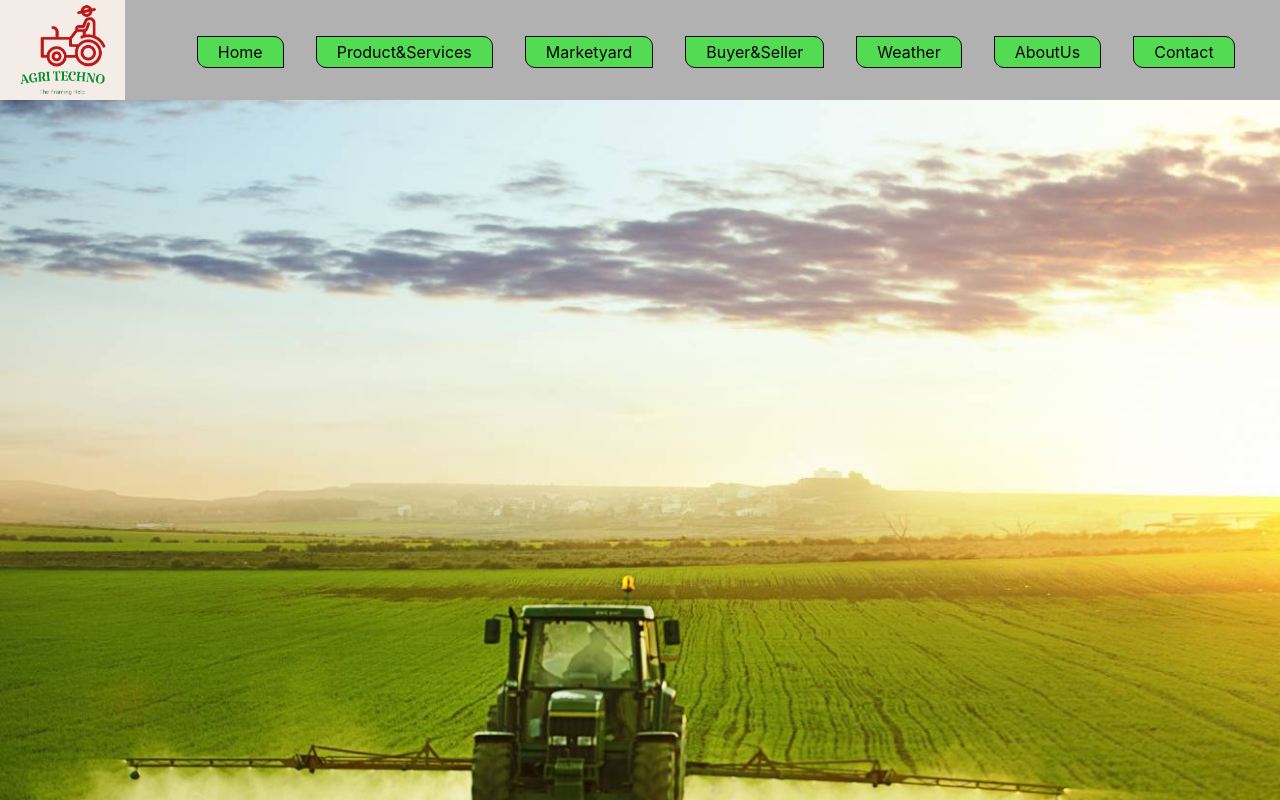
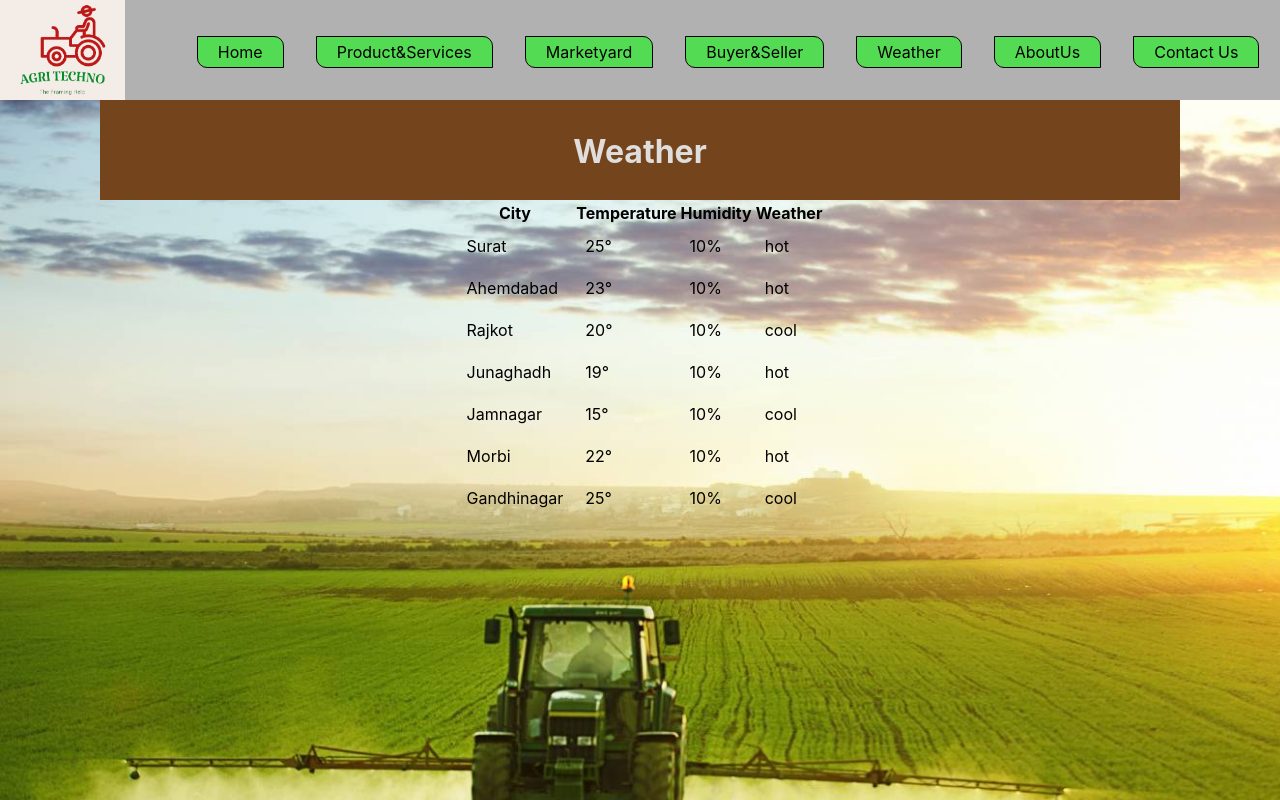
Before and after one commit to JayPagada/agri-techno, a React (Create React App) app: page /AgriTechno/Weather in a window 1280 px wide. Shown: the top 800 px of the page. Built offline with nearby package versions, Linux system fonts and the light colour scheme.

Commit message:
added Weather page and MarketYard page

```diff
--- a/src/App.js
+++ b/src/App.js
@@ -5,14 +5,16 @@ import Home from './component/Home/Home';
 import AboutUs from './component/AboutUs/AboutUs';
 import Contact from './component/Contact/Contact';
 import HomeSub from "./component/Home/HomeSub";
+import Weather from './component/Weather/Weather';
 function App() {
   return (
     <div className="App">
     <Switch>
       <Route path="/AgriTechno" component={Home}/>
       <Route path="/AgriTechno/Home" exact component={HomeSub}/>
-      <Route path="/AgriTechno/Contact" exact component={Contact}/>
+      <Route path="/AgriTechno/ContactUs" exact component={Contact}/>
       <Route path="/AgriTechno/AboutUs" exact component={AboutUs}/>
+      <Route path="/AgriTechno/Weather" exact component={Weather}/>
     </Switch>
     </div>
   );
--- a/src/component/AboutUs/AboutUs.css
+++ b/src/component/AboutUs/AboutUs.css
@@ -9,6 +9,7 @@
     width: 60%;
     color: rgb(22, 16, 2);
     margin-left: 20%;
+    margin-top: 20px;
     text-align: center;
     align-items: center;
 }
--- a/src/component/AboutUs/AboutUs.jsx
+++ b/src/component/AboutUs/AboutUs.jsx
@@ -10,7 +10,6 @@ const { Meta } = Card;
 const AboutUs = () => {
   return (
     <div className="containerAbout">
-      <h1>About Agri Techno</h1>
       <div className="para">
         In the Agri-techno we give the all type of information in the
         Agri-techno we give crop management,products&all type of Services.
--- a/src/component/Contact/Contact.jsx
+++ b/src/component/Contact/Contact.jsx
@@ -28,12 +28,11 @@ const Contact = () => {
 
   return (
     <div className="containerContact">
-      <h1>Contact Us</h1>
       <section className="mb-4 container card ">
         <p className="text-center ">
-          Do you have any questions? Please do not hesitate to contact us
+         <b>Do you have any questions? Please do not hesitate to contact us
           directly. Our team will come back to you within a matter of hours to
-          help you.
+          help you.</b>
         </p>
       </section>
       <Form {...layout} name="nest-messages" onFinish={onFinish} validateMessages={validateMessages}>
--- a/src/component/MainRouteFile/MainRouteFile.css
+++ b/src/component/MainRouteFile/MainRouteFile.css
@@ -6,3 +6,16 @@
     min-height: 800px;
     overflow: hidden;
 }
+.titleHeader{
+    display: flex;
+    height:100px;
+    width: 100%;
+    background-color: rgb(116, 68, 29);
+    text-align: center;
+    justify-content: center;
+}
+
+.titleHeader h1{
+    font-size: 2em;
+    color: rgb(224, 221, 221);
+}
--- a/src/component/MainRouteFile/MainRouteFile.jsx
+++ b/src/component/MainRouteFile/MainRouteFile.jsx
@@ -1,26 +1,41 @@
 import React from "react";
-import { Layout } from 'antd';
-import {Route,Switch} from "react-router-dom"
+import { Layout } from "antd";
+import { Route, Switch } from "react-router-dom";
 import HomeSub from "../Home/HomeSub";
 import Contact from "../Contact/Contact";
 import AboutUs from "../AboutUs/AboutUs";
-import "./MainRouteFile.css"
+import "./MainRouteFile.css";
+import Weather from "../Weather/Weather";
+import Marketyard from "../Marketyard/Marketyard";
 
-const {  Content } = Layout;
+const { Content } = Layout;
 
-const mainRouteFile =()=>{
-
+const mainRouteFile = () => {
+  const Location = window.location.pathname;
+  const title = Location.replace("/AgriTechno/", "");
+  // if(title !== ){
+  // const titleHeader =  ()}
   return (
     <Layout className="content-layout">
       <Content className="content-layout-section">
+        {
+        (title !== "Home")&&
+          <div className="titleHeader">
+            <h1>{title}</h1>
+          </div>
+        }
         <Switch>
-                    <Route path="/AgriTechno/Home" component={HomeSub}/>
-                    <Route path="/AgriTechno/Contact" component={Contact}/>
-                    <Route path="/AgriTechno/AboutUs" component={AboutUs}/>
+          <Route path="/AgriTechno/Home" component={HomeSub} />
+          <Route path="/AgriTechno/ContactUs" component={Contact} />
+          <Route path="/AgriTechno/AboutUs" component={AboutUs} />
+          <Route path="/AgriTechno/Weather" component={Weather} />
+          <Route path="/AgriTechno/Marketyard" component={Marketyard}/>
+          <Route path="/AgriTechno/Marketyard/Rajkot" component={Marketyard}/>
+          <Route path="/AgriTechno/Marketyard/Gondal" component={Marketyard}/>
         </Switch>
       </Content>
     </Layout>
   );
-}
+};
 
 export default mainRouteFile;
--- /dev/null
+++ b/src/component/Marketyard/Marketyard.css
@@ -0,0 +1,17 @@
+.marketyardTitle h2{
+    text-align: center;
+}
+/* .para1{
+    width: 80%;
+} */
+.marketYard .twobutton{
+    width: 100%;
+    display: flex;
+    flex-direction: row;
+    align-items: center;
+    justify-content: center;
+}
+.twobutton button{
+    margin-left: 15px;
+    padding: 10px;
+}
--- a/src/component/Marketyard/Marketyard.jsx
+++ b/src/component/Marketyard/Marketyard.jsx
@@ -0,0 +1,41 @@
+import React from "react";
+import "./Marketyard.css";
+const Marketyard = () => {
+  return (
+    <div className="marketYard">
+      <div className="marketyardTitle">
+        <h2>Agricultural produce market committee</h2>
+      </div>
+      <div className="para1">
+        <p>
+          Each state which operates APMC markets geographically divide the
+          state. Markets (mandis) are established at different places within the
+          state. Farmers are required to sell their produce via auction at the
+          mandi in their region. Traders require a license to operate within a
+          mandi. Wholesale and retail traders (e.g. shopping mall owners) and
+          food processing companies cannot buy produce directly from a farmer.
+        </p>
+      </div>
+      <div className="para2">
+        <b>Some of the salient features of the APMC Model Act 2003 are as follows.</b><br/><br/>
+        1) Facilitates contract farming model.<br/>
+        2) Special market for
+        perishables. <br/>
+        3) Farmers, private persons can set up own market.<br/>
+        4)Licensing norms relaxed. <br/>
+        5) Single market fee. <br/>
+        6) APMC revenue to be kham je hoo
+        used for improving market infrastructure.<br/>
+      </div>
+      <div className="marketyardTitle">
+        <h2>MarketYards</h2>
+      </div>
+      <div className="twobutton">
+            <button>Rajkot</button>
+            <button>Gondal</button>
+      </div>
+    </div>
+  );
+};
+
+export default Marketyard;
--- a/src/component/Navbar/Navbar.jsx
+++ b/src/component/Navbar/Navbar.jsx
@@ -27,6 +27,7 @@ const Navbar = ()=>{
                         <NavLink to="/AgriTechno/Marketyard" >
                         Marketyard
                         </NavLink>
+
                     </Menu.Item>
 
                     <Menu.Item key="BuyerSeller">
@@ -48,8 +49,8 @@ const Navbar = ()=>{
                     </Menu.Item>
 
                     <Menu.Item key="Contact">
-                        <NavLink to="/AgriTechno/Contact" >
-                        Contact
+                        <NavLink to="/AgriTechno/ContactUs" >
+                        Contact Us
                         </NavLink>
                     </Menu.Item>
 
--- /dev/null
+++ b/src/component/Weather/Weather.css
@@ -0,0 +1,18 @@
+.table ul{
+    display: none;
+}
+.table{
+    display: flex;
+    width: 100%;
+    height: auto;
+    justify-content: center;
+    align-items: center;
+}
+
+.table tr td {
+    padding:10px;
+}
+
+tr{
+    margin: 10px;
+}
--- a/src/component/Weather/weather.jsx
+++ b/src/component/Weather/weather.jsx
@@ -0,0 +1,88 @@
+import React from "react";
+import { Table, Tag, Space } from "antd";
+import "./Weather.css"
+const Weather = () => {
+  const columns = [
+    {
+      title: "City",
+      dataIndex: "city",
+      key: "city",
+      render: (text) => <a>{text}</a>,
+    },
+    {
+      title: "Temperature",
+      dataIndex: "Temperature",
+      key: "Temperature",
+    },
+    {
+      title: "Humidity",
+      dataIndex: "Humidity",
+      key: "Humidity",
+    },
+    {
+      title: "Weather",
+      key: "Weather",
+      dataIndex: "Weather",
+    }
+  ];
+
+  const data = [
+    {
+      key: "1",
+      city: "Surat",
+      Temperature: "25°",
+      Humidity: "10%",
+      Weather: "hot",
+    },
+    {
+      key: "2",
+      city: "Ahemdabad",
+      Temperature: "23°",
+      Humidity: "10%",
+      Weather: "hot",
+    },
+    {
+      key: "3",
+      city: "Rajkot",
+      Temperature: "20°",
+      Humidity: "10%",
+      Weather: "cool",
+    },
+    {
+        key: "4",
+        city: "Junaghadh",
+        Temperature: "19°",
+        Humidity: "10%",
+        Weather: "hot",
+      },
+      {
+        key: "5",
+        city: "Jamnagar",
+        Temperature: "15°",
+        Humidity: "10%",
+        Weather: "cool",
+      },
+      {
+        key: "6",
+        city: "Morbi",
+        Temperature: "22°",
+        Humidity: "10%",
+        Weather: "hot"
+      },
+      {
+        key: "7",
+        city: "Gandhinagar",
+        Temperature: "25°",
+        Humidity: "10%",
+        Weather: "cool",
+      },
+  ];
+
+  return (
+    <div className="table">
+      <Table columns={columns} dataSource={data} />
+    </div>
+  );
+};
+
+export default Weather;
```
Also changed, not shown: src/component/Marketyard/Rajkot.js (added). Lines whose indentation alone changed are shown as unchanged.
